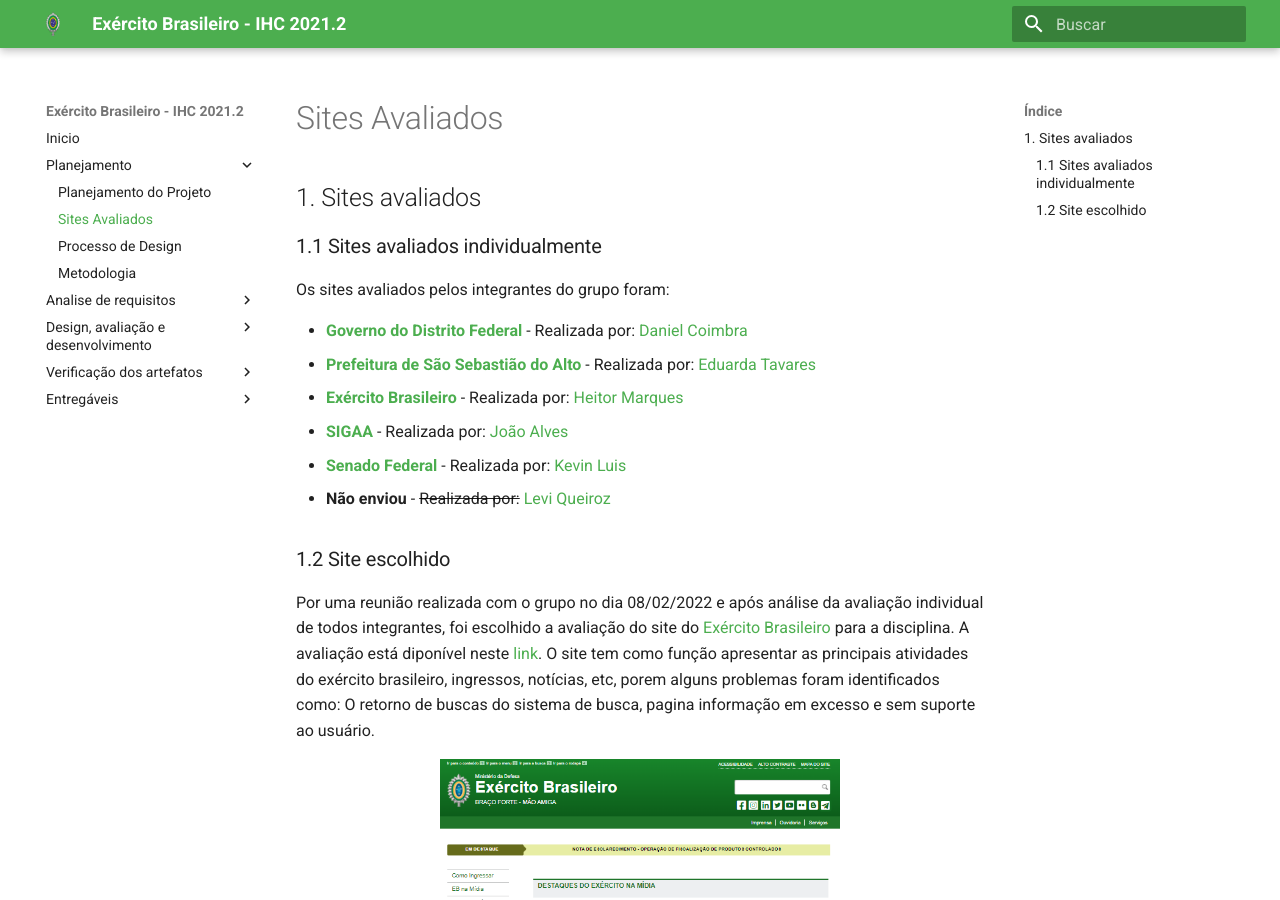
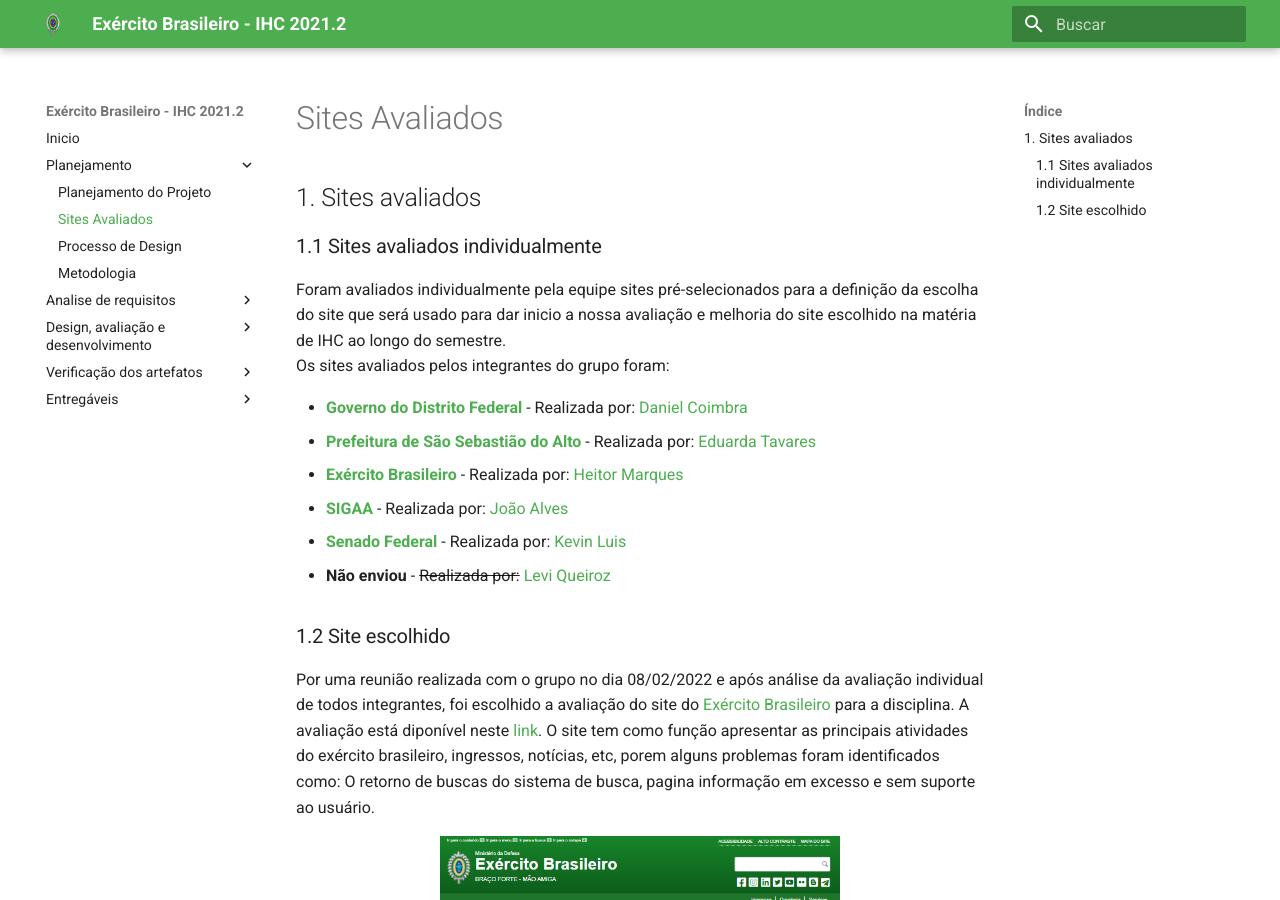
Before and after one commit to heitormsb/2021.2-Exercito-Brasileiro, an MkDocs documentation site: the page built from docs/sites_avaliados.md, in a window 1280 px wide and 900 px high. Built offline with MkDocs 1.6.1 and Material for MkDocs 9.7.7, drawn with Linux system fonts in a browser that asks for light colours.

Commit message:
add: justificativa texto sites avaliados

```diff
--- a/docs/sites_avaliados.md
+++ b/docs/sites_avaliados.md
@@ -1,5 +1,6 @@
 ## 1. Sites avaliados
 ### 1.1 Sites avaliados individualmente
+Foram avaliados individualmente pela equipe sites pré-selecionados para a definição da escolha do site que será usado para dar inicio a nossa avaliação e melhoria do site escolhido na matéria de IHC ao longo do semestre.<br>
 Os sites avaliados pelos integrantes do grupo foram:<br>
 
 - [**Governo do Distrito Federal**](http://www.df.gov.br/) -  Realizada por: [Daniel Coimbra](https://github.com/DanielCoimbra)<br>
```
